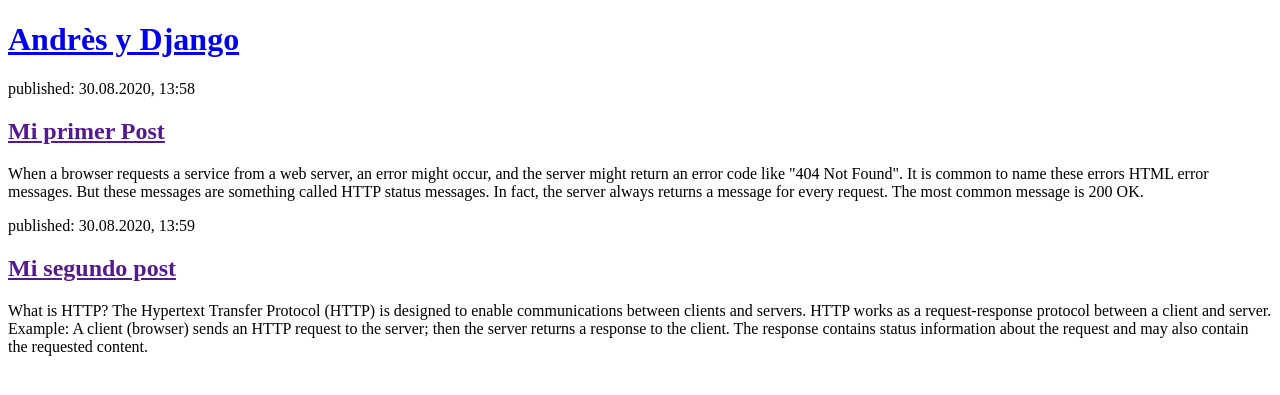
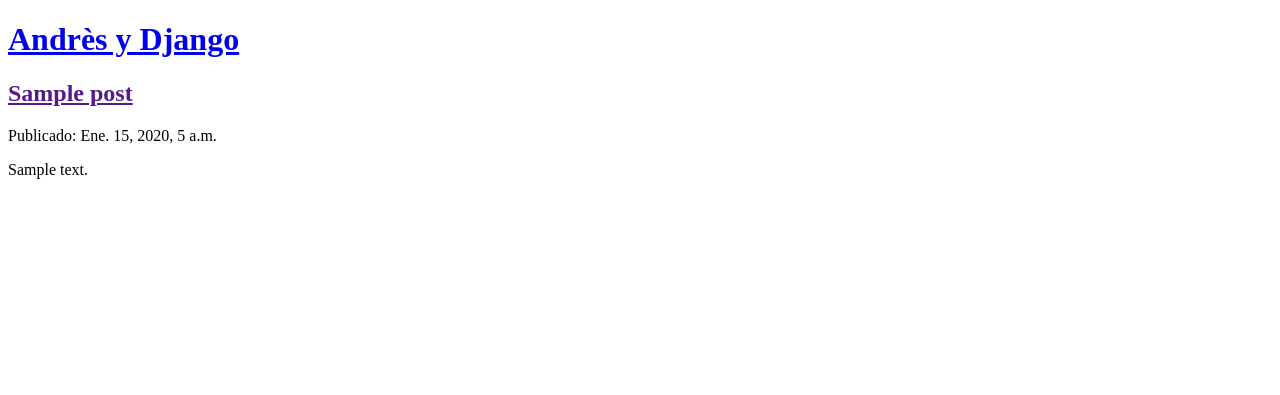
Before and after one commit to Andhurt/first-Blog-Django, a Django app: page / in a window 1280 px wide. Shown: the top 395 px of the page. Run offline with Django 3.2, Linux system fonts and the light colour scheme; tables that the repository leaves empty hold one stand-in row (values such as "Sample post").

Commit message:
Template modificado para mostrar información BD

```diff
--- a/blog/templates/blog/post_list.html
+++ b/blog/templates/blog/post_list.html
@@ -10,27 +10,14 @@
         <h1><a href="/">Andrès y Django</a></h1>
     </div>
 
+    {% for post in posts %}
     <div>
-        <p>published: 30.08.2020, 13:58</p>
-        <h2><a href="">Mi primer Post</a></h2>
-        <p>When a browser requests a service from a web server, an error might occur, and the server might return an
-            error code like "404 Not Found".
-            It is common to name these errors HTML error messages.
-            But these messages are something called HTTP status messages. In fact, the server always returns a message
-            for every request. The most common message is 200 OK.</p>
+        <h2><a href="">{{post.title}}</a></h2>
+        <p>Publicado: {{post.published_date}}</p>
+        <p>{{post.text|linebreaksbr}}</p>
     </div>
+    {% endfor %}
 
-    <div>
-        <p>published: 30.08.2020, 13:59</p>
-        <h2><a href="">Mi segundo post</a></h2>
-        <p>What is HTTP?
-            The Hypertext Transfer Protocol (HTTP) is designed to enable communications between clients and servers.
-            HTTP works as a request-response protocol between a client and server.
-            Example: A client (browser) sends an HTTP request to the server; then the server returns a response to the
-            client. The response contains status information about the request and may also contain the requested
-            content.
-        </p>
-    </div>
 </body>
 
 </html>
--- a/blog/views.py
+++ b/blog/views.py
@@ -1,5 +1,8 @@
 from django.shortcuts import render
+from django.utils import timezone
+from .models import Post
 
 # Create your views here.
 def post_list(request):
-    return render(request, 'blog/post_list.html', {})
+    posts = Post.objects.filter(published_date__lte=timezone.now()).order_by('published_date')
+    return render(request, 'blog/post_list.html', {'posts':posts})
```
